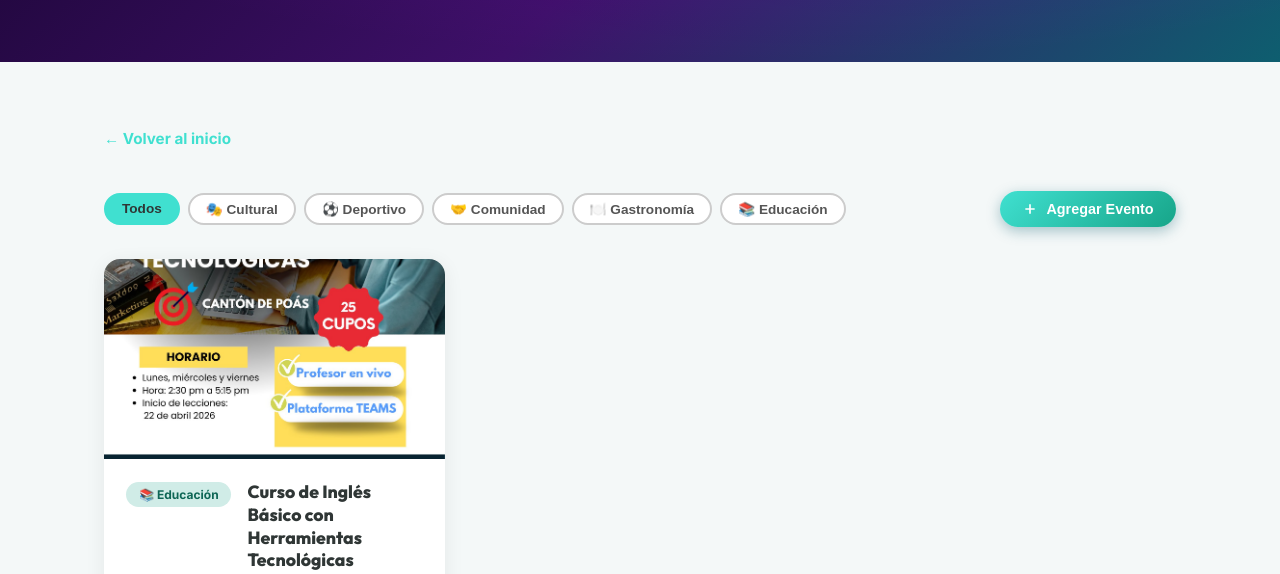
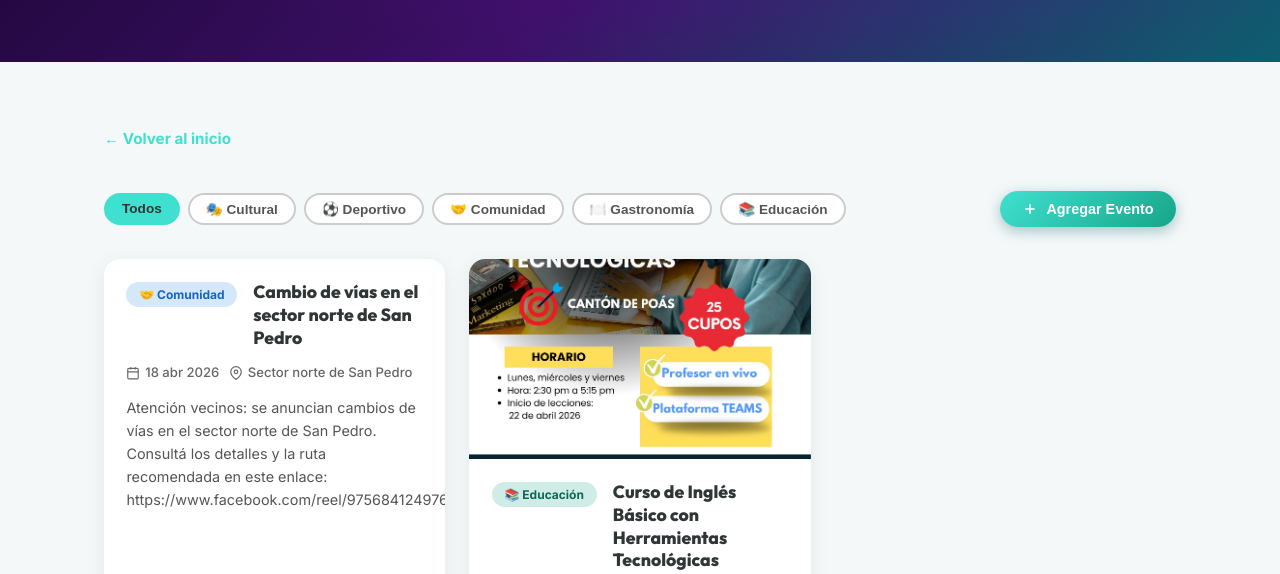
Before and after one commit to cesarluiscr/poas-agua-y-fuego, a website: page eventos.html in a window 1280 px wide. Shown: the part 226-800 px from the top of the page. Drawn offline with Linux system fonts and the light colour scheme.

Commit message:
Agregar evento cambio de vías San Pedro norte

```diff
--- a/eventos.html
+++ b/eventos.html
@@ -453,6 +453,16 @@
                 descripcion: '25 cupos disponibles. Lunes, miércoles y viernes. Inicio de lecciones: 22 de abril 2026. Plataforma TEAMS con profesor en vivo. Inscripciones en línea: www.inainscripcioncursos.ac.cr — Código: 790455. Sesión informativa el 26 de marzo 2026 a las 9:00 am en la Municipalidad de Poás. Presentar original y copia del título mínimo noveno año, portar bolígrafo.',
                 imagen: 'img/ina_curso_ingles.jpeg',
                 _default: true
+            },
+            {
+                id: 'avisos-cambio-vias-san-pedro-norte',
+                titulo: 'Cambio de vías en el sector norte de San Pedro',
+                categoria: 'comunidad',
+                fecha: '2026-04-18',
+                hora: '',
+                lugar: 'Sector norte de San Pedro',
+                descripcion: 'Atención vecinos: se anuncian cambios de vías en el sector norte de San Pedro. Consultá los detalles y la ruta recomendada en este enlace: https://www.facebook.com/reel/975684124976507',
+                _default: true
             }
         ];
 
```
